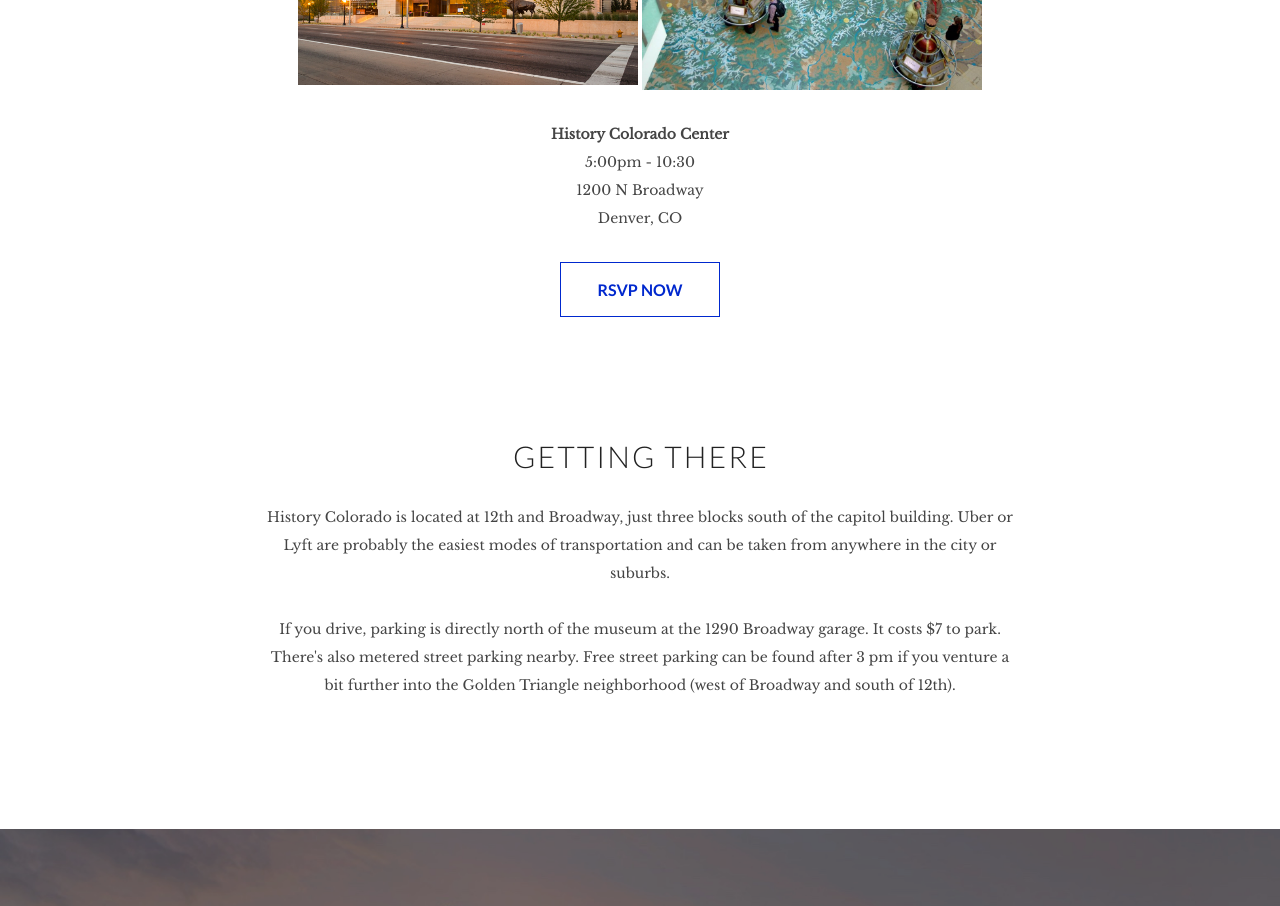
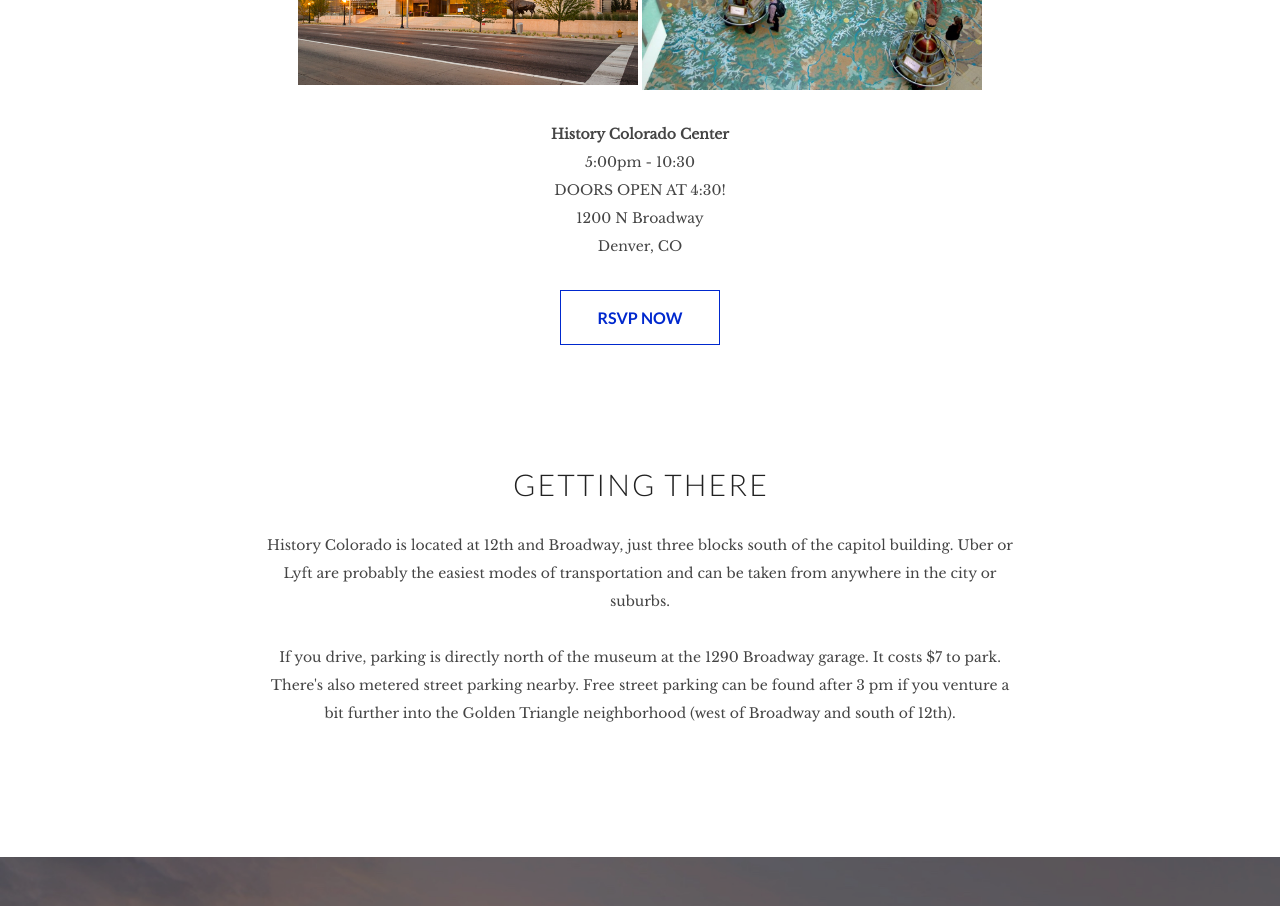
Before and after one commit to katemills3/droplet-site, a plain HTML site: page index.html in a window 1280 px wide. Shown: the part 1120-2026 px from the top of the page. Drawn offline with nearby package versions, Linux system fonts and the light colour scheme; a web font is replaced by a local one.

Commit message:
Add in doors open time

```diff
--- a/index.html
+++ b/index.html
@@ -49,7 +49,7 @@
 					<div class="row">
 						<div class="col-sm-12 text-center">
 
-							<p><b>History Colorado Center<br></b>5:00pm - 10:30<br>
+							<p><b>History Colorado Center<br></b>5:00pm - 10:30<br>DOORS OPEN AT 4:30!<br>
 								1200 N Broadway<br>
 								Denver, CO</p>
 							<a href="#rsvp" class="btn">RSVP Now</a>
```
